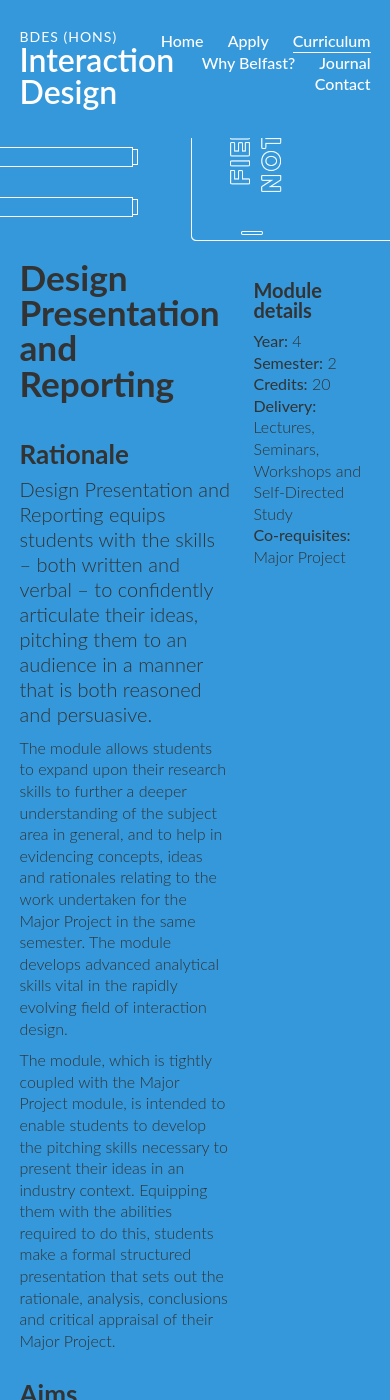
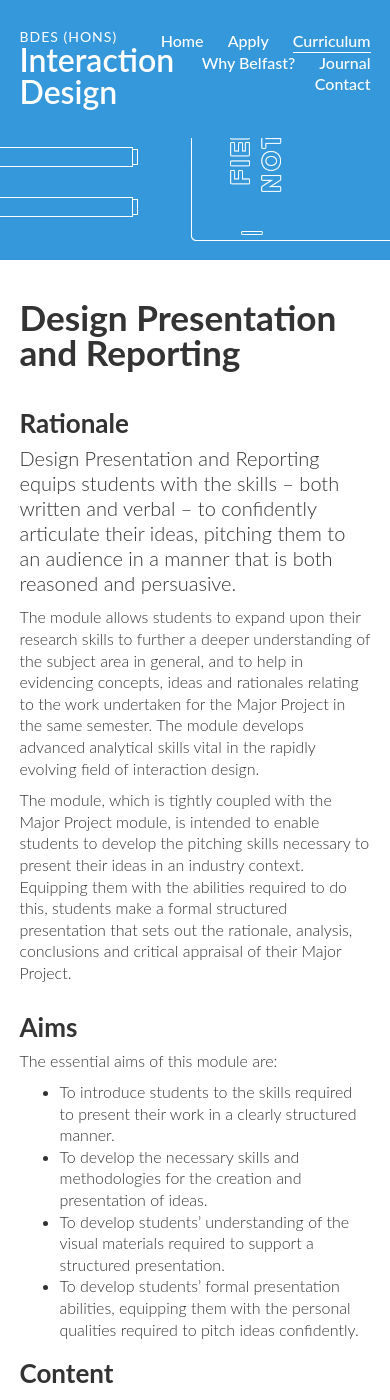
Before and after one commit to ixdbelfast/ixdbelfast.github.io, a Jekyll site: the page built from curriculum/_posts/0004-02-02-design-presentation-and-reporting.md, in a window 390 px wide and 1400 px high, scrolled down 400 px. Built offline with Jekyll 4.4.1, drawn with Linux system fonts in a browser that asks for light colours.

Commit message:
Responsive additions

```diff
--- a/_layouts/module.html
+++ b/_layouts/module.html
@@ -7,6 +7,7 @@
 
     {% include header.html %}
 
+		<div class="content">
 		    <div class="container overview group">
 		    	<div class="two left">
 		    		<h1>{{ page.title }}</h1>
@@ -30,6 +31,7 @@
 		       	</div>
 
 	    	</div>
+    	</div>
 
 	{% include footer.html %}
 
--- a/css/style.css
+++ b/css/style.css
@@ -422,3 +422,10 @@ footer {
 @media only screen and (max-width: 980px) {
   .container {
     width: 90%; } }
+@media only screen and (max-width: 860px) {
+  .two,
+  .one {
+    width: 100%; } }
+@media only screen and (max-width: 700px) {
+  .module {
+    width: 100%; } }
```
Also changed, not shown: scss/responsive.scss (+18 -0 lines). Lines whose indentation alone changed are shown as unchanged.
